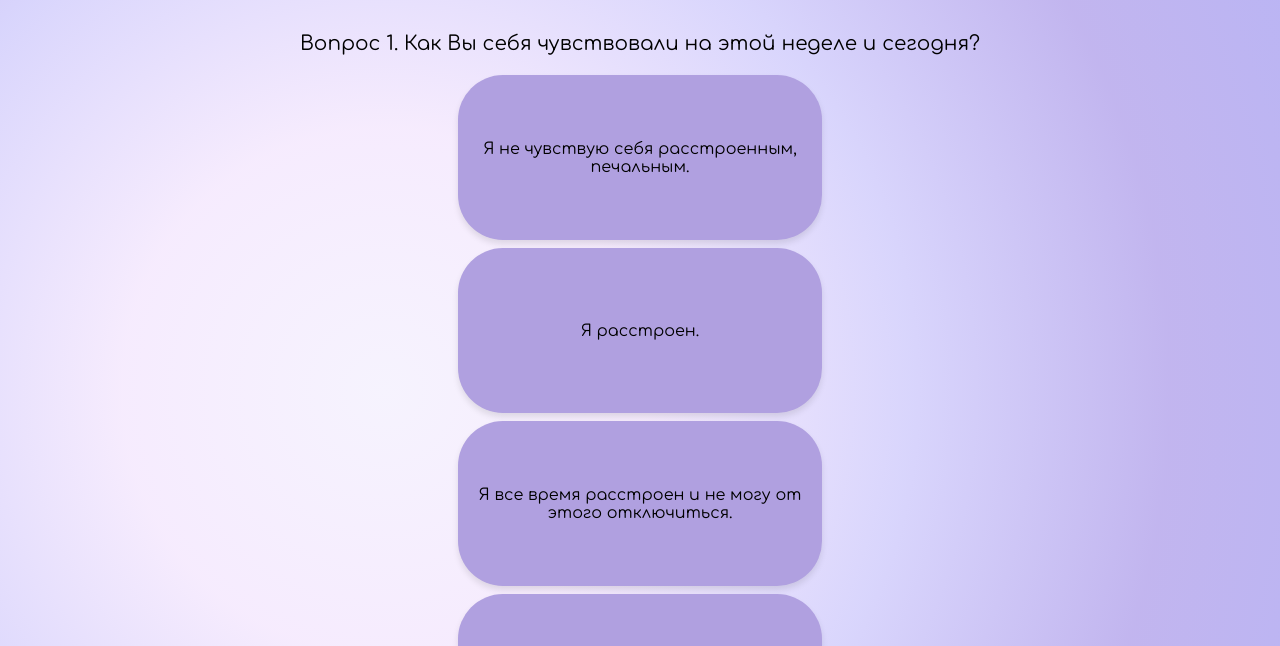
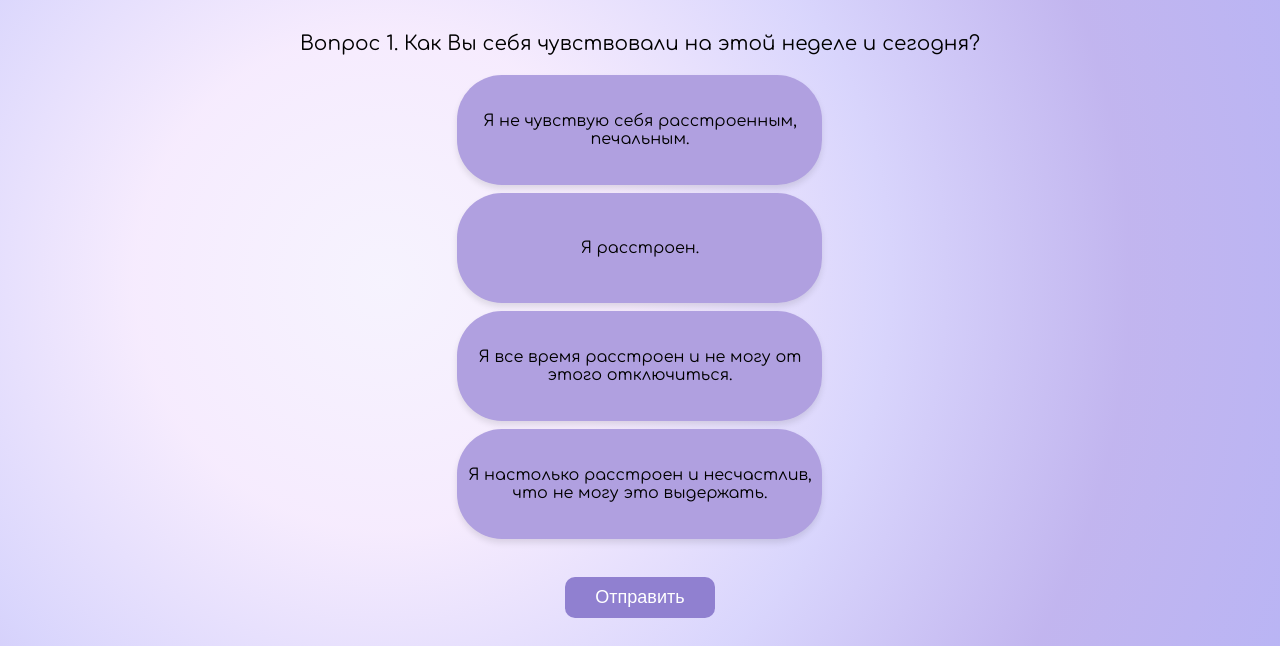
Before and after one commit to Dariyaaaaa/depression-test-11-24, a website: page test.html in a window 1280 px wide. Shown: the part 154-800 px from the top of the page. Drawn offline with Linux system fonts and the light colour scheme.

Commit message:
Update style.css

```diff
--- a/style.css
+++ b/style.css
@@ -150,8 +150,8 @@ h2 {
   margin: 20px;
 }
 .answer {
-  width: 344px;
-  height: 145px;
+  width: 345px;
+  height: 90px;
   margin-bottom: 8px;
   padding: 10px;
   border-radius: 45px;
```
